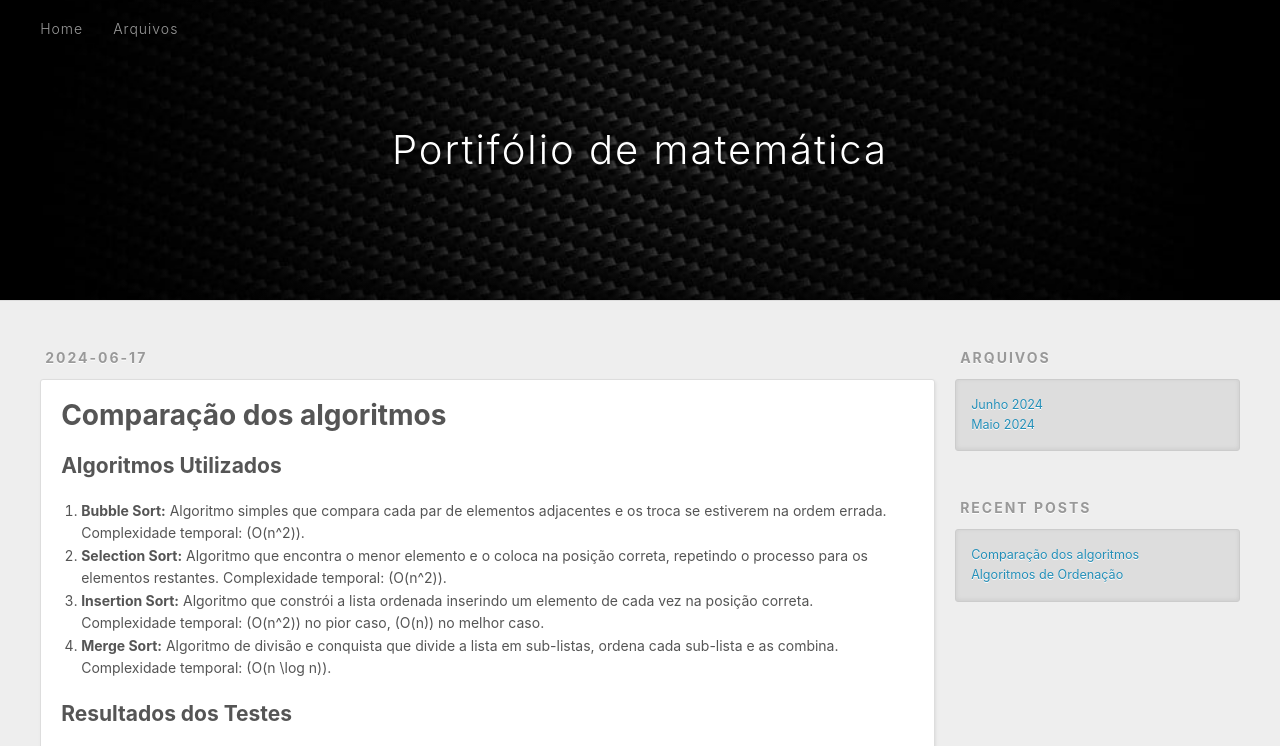
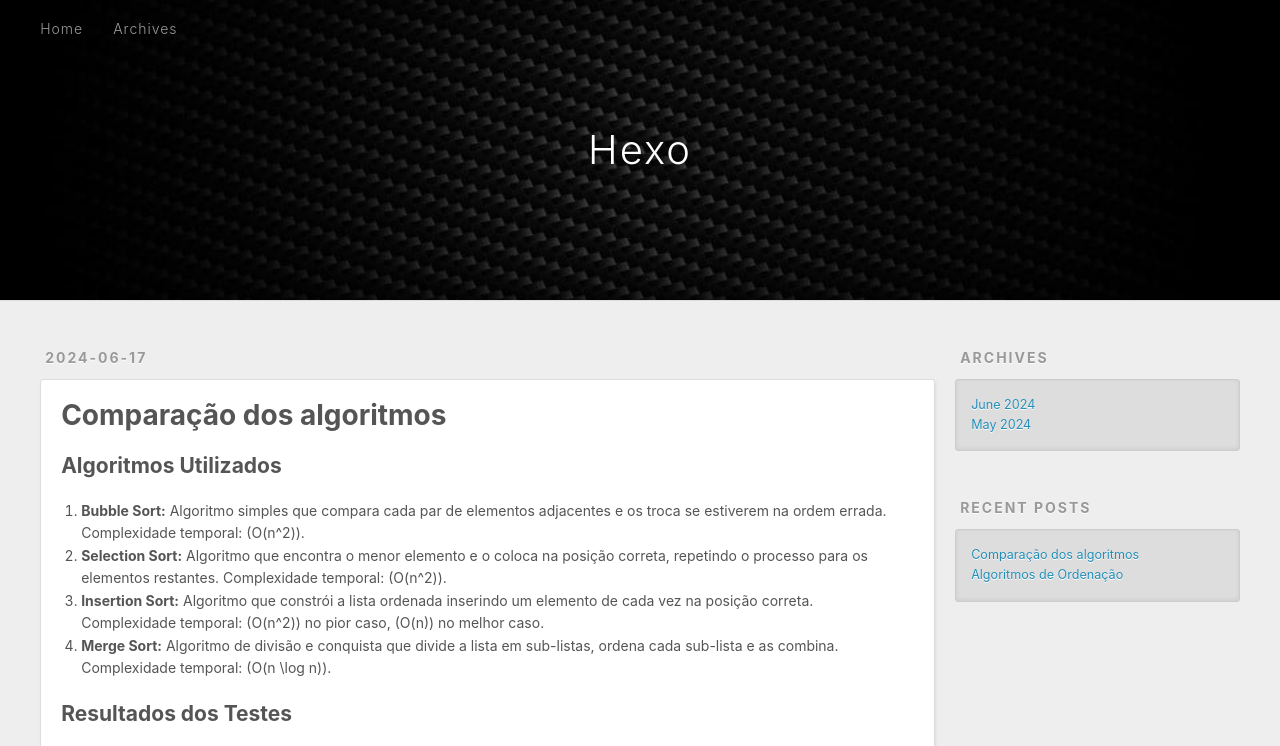
Before and after one commit to Lucascarvalho2503/PortifolioTania, a plain HTML site: page 2024/06/17/algoritmos/index.html in a window 1280 px wide. Shown: the top 746 px of the page. Drawn offline with Linux system fonts and the light colour scheme.

Commit message:
Site updated: 2024-06-18 02:00:05

```diff
--- a/2024/06/17/algoritmos/index.html
+++ b/2024/06/17/algoritmos/index.html
@@ -14,7 +14,7 @@
 <meta property="og:description" content="Algoritmos Utilizados Bubble Sort: Algoritmo simples que compara cada par de elementos adjacentes e os troca se estiverem na ordem errada. Complexidade temporal: (O(n^2)). Selection Sort: Algoritmo qu">
 <meta property="og:locale" content="en_US">
 <meta property="article:published_time" content="2024-06-18T02:06:44.000Z">
-<meta property="article:modified_time" content="2024-06-18T04:08:19.908Z">
+<meta property="article:modified_time" content="2024-06-18T04:52:41.081Z">
 <meta property="article:author" content="John Doe">
 <meta name="twitter:card" content="summary">
 
@@ -43,7 +43,7 @@
   <div id="header-outer" class="outer">
     <div id="header-title" class="inner">
       <h1 id="logo-wrap">
-        <a href="/PortifolioTania/" id="logo">Portifólio de matemática</a>
+        <a href="/PortifolioTania/" id="logo">Hexo</a>
       </h1>
 
     </div>
@@ -53,7 +53,7 @@
 
           <a class="main-nav-link" href="/PortifolioTania/">Home</a>
 
-          <a class="main-nav-link" href="/PortifolioTania/Arquivos">Arquivos</a>
+          <a class="main-nav-link" href="/PortifolioTania/archives">Archives</a>
 
       </nav>
       <nav id="sub-nav">
@@ -195,7 +195,8 @@
 </tr>
 </tbody></table>
 <h2 id="Analise-dos-Resultados"><a href="#Analise-dos-Resultados" class="headerlink" title="Análise dos Resultados"></a>Análise dos Resultados</h2><p>Os resultados mostram que o Merge Sort é mais eficiente para grandes tamanhos de entrada, enquanto Bubble Sort, Selection Sort e Insertion Sort apresentam desempenho inferior, especialmente em grandes conjuntos de dados.</p>
-<h2 id="Graficos"><a href="#Graficos" class="headerlink" title="Gráficos"></a>Gráficos</h2>
+<h2 id="Link-para-a-Planilha"><a href="#Link-para-a-Planilha" class="headerlink" title="Link para a Planilha"></a>Link para a Planilha</h2><p> A planilha completa com os dados e gráficos está disponível através do link: <a target="_blank" rel="noopener" href="https://docs.google.com/spreadsheets/d/1hikpqXkVo-ydT3lRIRM1FABEOcUz4fOLFzZIV2PBUz4/edit?usp=sharing">Planilha no Google Drive</a></p>
+
 
     </div>
     <footer class="article-footer">
@@ -235,9 +236,9 @@
 
 
   <div class="widget-wrap">
-    <h3 class="widget-title">Arquivos</h3>
+    <h3 class="widget-title">Archives</h3>
     <div class="widget">
-      <ul class="archive-list"><li class="archive-list-item"><a class="archive-list-link" href="/PortifolioTania/Arquivos/2024/06/">Junho 2024</a></li><li class="archive-list-item"><a class="archive-list-link" href="/PortifolioTania/Arquivos/2024/05/">Maio 2024</a></li></ul>
+      <ul class="archive-list"><li class="archive-list-item"><a class="archive-list-link" href="/PortifolioTania/Arquivos/2024/06/">June 2024</a></li><li class="archive-list-item"><a class="archive-list-link" href="/PortifolioTania/Arquivos/2024/05/">May 2024</a></li></ul>
     </div>
   </div>
 
@@ -281,7 +282,7 @@
 
     <a href="/PortifolioTania/" class="mobile-nav-link">Home</a>
 
-    <a href="/PortifolioTania/Arquivos" class="mobile-nav-link">Arquivos</a>
+    <a href="/PortifolioTania/archives" class="mobile-nav-link">Archives</a>
 
 </nav>
 
```
Also changed, not shown: index.html (+5 -4 lines).
